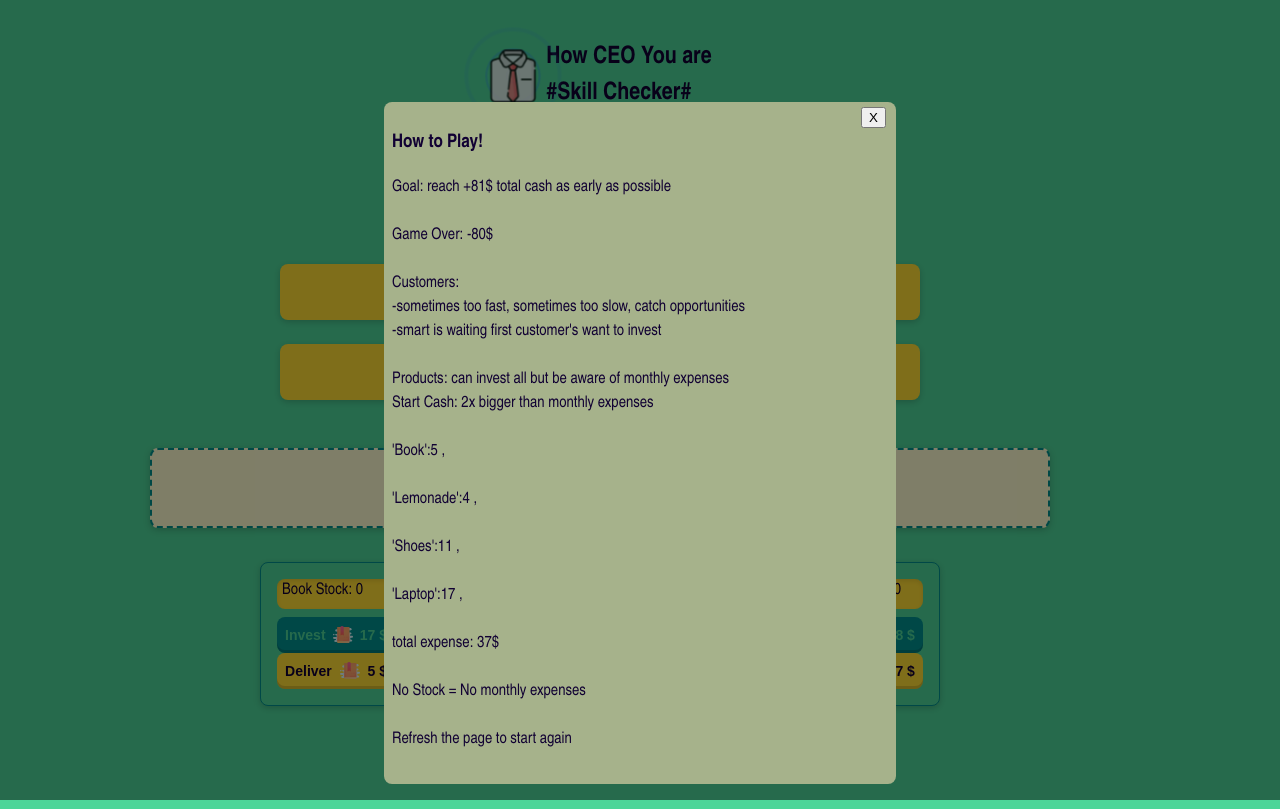
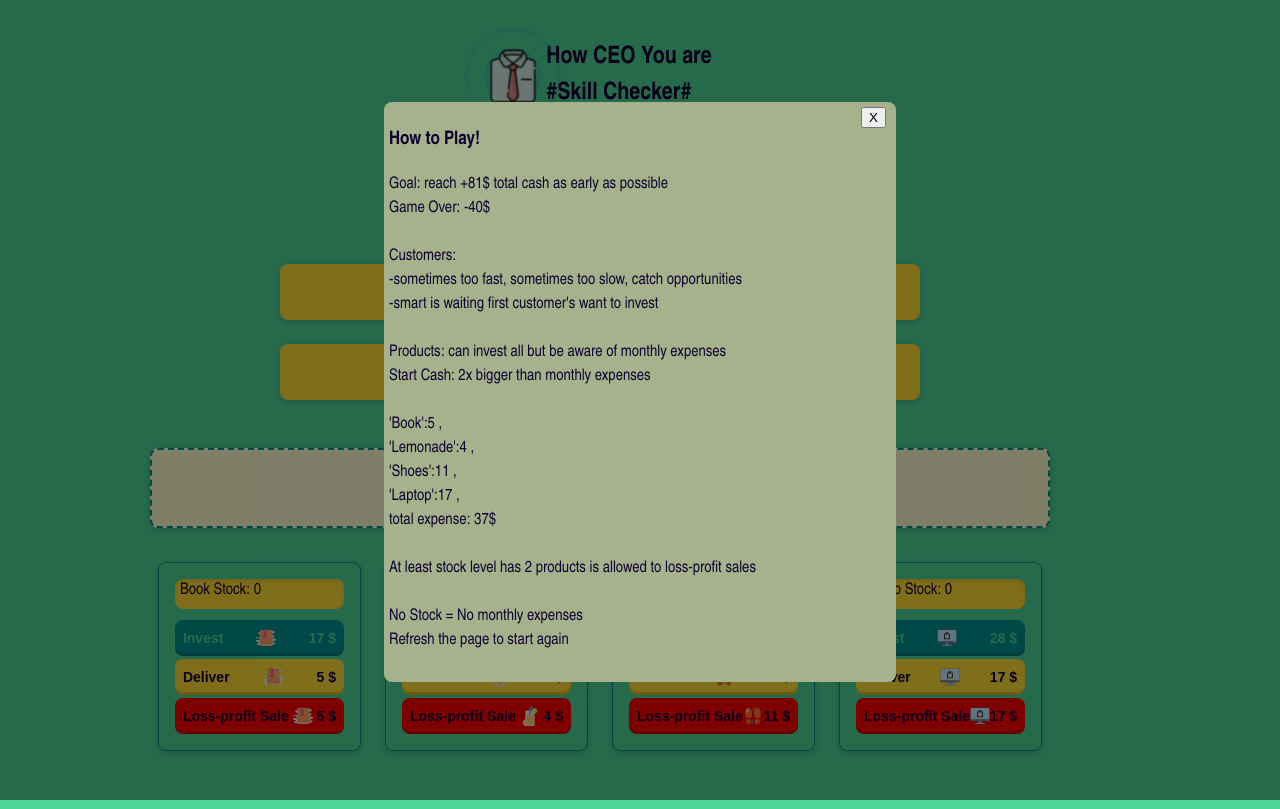
Before and after one commit to Sadullah-TANRIKULU/SB-simulation, a plain HTML site: page index.html in a window 1280 px wide. Drawn offline with Linux system fonts and the light colour scheme.

Commit message:
add loss-profit sales buttons, toggle total cash backgroundcolor

```diff
--- a/index.html
+++ b/index.html
@@ -13,7 +13,8 @@
   </head>
   <body>
     <main>
-      <h1 id="h1"
+      <h1
+        id="h1"
         title="
       How to Play!
       Goal: reach +81$ total cash as early as possible
@@ -69,7 +70,7 @@
         <div
           style="
             background: #a6b28b;
-            padding: 8px;
+            padding: 5px;
             margin: 8% auto;
             width: 40%;
             min-width: 300px;
@@ -84,8 +85,7 @@
             X
           </button>
           <h3>How to Play!</h3>
-          <p>Goal: reach +81$ total cash as early as possible</p>
-          <p>Game Over: -80$</p>
+          <p>Goal: reach +81$ total cash as early as possible <br> Game Over: -40$</p>
 
           <p>
             Customers: <br />
@@ -97,15 +97,18 @@
             Products: can invest all but be aware of monthly expenses
             <br />Start Cash: 2x bigger than monthly expenses
           </p>
-          <p>'Book':5 ,</p>
-          <p>'Lemonade':4 ,</p>
-          <p>'Shoes':11 ,</p>
-          <p>'Laptop':17 ,</p>
-          <p>total expense: 37$</p>
-
-          <p>No Stock = No monthly expenses</p>
-
-          <p>Refresh the page to start again</p>
+          <p>'Book':5 ,<br>
+          'Lemonade':4 ,<br>
+          'Shoes':11 ,<br>
+          'Laptop':17 ,<br>
+          total expense: 37$</p>
+          <p>
+            At least stock level has 2 products is allowed to loss-profit sales
+          </p>
+          <p>
+            No Stock = No monthly expenses <br />
+            Refresh the page to start again
+          </p>
         </div>
       </section>
 
@@ -141,6 +144,9 @@
           <button id="btn11" data-id="0" data-type="deliver">
             Deliver <img src="./assets/book.png" width="20" /> 5 $
           </button>
+          <button id="btn111" data-id="0" data-type="sellback">
+            Loss-profit Sale <img src="./assets/book.png" width="20" /> 5 $
+          </button>
         </div>
         <div id="lemonade">
           <div id="lemonadestock"></div>
@@ -149,6 +155,9 @@
           </button>
           <button id="btn21" data-id="1" data-type="deliver">
             Deliver <img src="./assets/lemonade.png" width="20" /> 4 $
+          </button>
+          <button id="btn211" data-id="1" data-type="sellback">
+            Loss-profit Sale <img src="./assets/lemonade.png" width="20" /> 4 $
           </button>
         </div>
         <div id="shoes">
@@ -159,16 +168,21 @@
           <button id="btn31" data-id="2" data-type="deliver">
             Deliver <img src="./assets/shoes.png" width="20" /> 11 $
           </button>
+          <button id="btn311" data-id="2" data-type="sellback">
+            Loss-profit Sale <img src="./assets/shoes.png" width="20" /> 11 $
+          </button>
         </div>
         <div id="laptop">
           <div id="laptopstock"></div>
           <button id="btn4" data-id="3" data-type="invest">
-            Invest <img src="./assets/linux-laptop.png" width="20" /> 28
-            $
+            Invest <img src="./assets/linux-laptop.png" width="20" /> 28 $
           </button>
           <button id="btn41" data-id="3" data-type="deliver">
-            Deliver <img src="./assets/linux-laptop.png" width="20" /> 17
-            $
+            Deliver <img src="./assets/linux-laptop.png" width="20" /> 17 $
+          </button>
+          <button id="btn411" data-id="3" data-type="sellback">
+            Loss-profit Sale
+            <img src="./assets/linux-laptop.png" width="20" /> 17 $
           </button>
         </div>
       </section>
--- a/script.js
+++ b/script.js
@@ -1,4 +1,4 @@
-let totalCash = 74;
+let totalCash = 10;
 const investAmount = 5;
 
 const totalCashDisplay = document.getElementById("totalcash");
@@ -19,6 +19,10 @@ const btn11 = document.getElementById("btn11");
 const btn21 = document.getElementById("btn21");
 const btn31 = document.getElementById("btn31");
 const btn41 = document.getElementById("btn41");
+const btn111 = document.getElementById("btn111");
+const btn211 = document.getElementById("btn211");
+const btn311 = document.getElementById("btn311");
+const btn411 = document.getElementById("btn411");
 
 totalCashDisplay.innerText = `Total: ${totalCash} $`;
 
@@ -152,7 +156,20 @@ function calcMonthlyExpenses() {
 }
 ///////////////////////////////////////////////////////////////////////////////////
 function disableAllButtons() {
-  [btn1, btn2, btn3, btn4, btn11, btn21, btn31, btn41].forEach((btn) => {
+  [
+    btn1,
+    btn2,
+    btn3,
+    btn4,
+    btn11,
+    btn21,
+    btn31,
+    btn41,
+    btn111,
+    btn211,
+    btn311,
+    btn411,
+  ].forEach((btn) => {
     if (btn) btn.disabled = true;
   });
 }
@@ -176,6 +193,9 @@ function deliver(productIdx) {
     product.stock--;
     product.canDecrement = false;
     totalCash += product.price;
+    if (totalCash >= 0) {
+      totalCashDisplay.style.backgroundColor = "#00918E";
+    }
     updateDisplay();
     if (totalCash > 81) {
       let message = "YOU WIN, promoted master class!";
@@ -195,6 +215,18 @@ function deliver(productIdx) {
   }
 }
 /////////////////////////////////////////////////////////////////////////////////////////
+function sellBack(productIdx) {
+  const product = products[productIdx];
+  if (product.stock > 2) {
+    product.stock = 0;
+    totalCash += product.price;
+    if (totalCash >= 0) {
+      totalCashDisplay.style.backgroundColor = "#00918E";
+    }
+    updateDisplay();
+  }
+}
+////////////////////////////////////////////////////////////////////////////////
 function triggerInvestAndDeliver(e) {
   if (e.target.tagName !== "BUTTON") return;
 
@@ -206,6 +238,9 @@ function triggerInvestAndDeliver(e) {
     checkValues(id);
   } else if (type === "deliver") {
     deliver(id);
+    checkValues(id);
+  } else if (type === "sellback") {
+    sellBack(id);
     checkValues(id);
   }
 }
@@ -289,11 +324,13 @@ monthlyInterval = setInterval(() => {
   let monthlyExpense = calcMonthlyExpenses();
   let message = `Monthly expenses paid ${monthlyExpense} $$$`;
   totalCash -= monthlyExpense;
-
+  if (totalCash < 0) {
+    totalCashDisplay.style.backgroundColor = "#ff0000";
+  }
   showWarning(message);
   updateDisplay();
 
-  if (totalCash <= -80) {
+  if (totalCash <= -40) {
     message = "GAME OVER, you ran out of money!";
     document.body.style.backgroundColor = "darkred";
     if (timeoutID) clearTimeout(timeoutID);
--- a/style.css
+++ b/style.css
@@ -5,6 +5,7 @@
     --color-sage: #00918E;
     --color-hot: #FFDC34;
     --color-light: #4DD599;
+    --color-very-hot: #ff0000;
 
     --font-family: 'Arial Narrow', Arial, sans-serif;
 
@@ -238,6 +239,23 @@ p {
     justify-content: space-between;
 }
 
+#investment button[data-type="sellback"] {
+    background-color: var(--color-very-hot);
+    border: none;
+    color: var(--color-dark);
+    font-weight: 600;
+    cursor: pointer;
+    padding: var(--spacing-small);
+    border-radius: var(--border-radius);
+    box-shadow: inset 0 -3px rgba(0, 0, 0, 0.15);
+    transition: background-color 0.3s ease, transform 0.2s ease;
+    width: 100%;
+    font-size: 14px;
+    display: flex;
+    align-items: center;
+    justify-content: space-between;
+}
+
 #investment button:hover,
 #investment button:focus {
     transform: scale(1.03);
@@ -260,7 +278,14 @@ p {
     border-radius: var(--border-radius);
     box-shadow: inset 0 2px 4px rgba(0, 0, 0, 0.1);
     text-indent: 5px;
+    gap: 2px;
+}
 
+#book,
+#lemonade,
+#shoes,
+#laptop {
+    gap: 3px;
 }
 
 #deliver {
```
Also changed, not shown: README.md.
